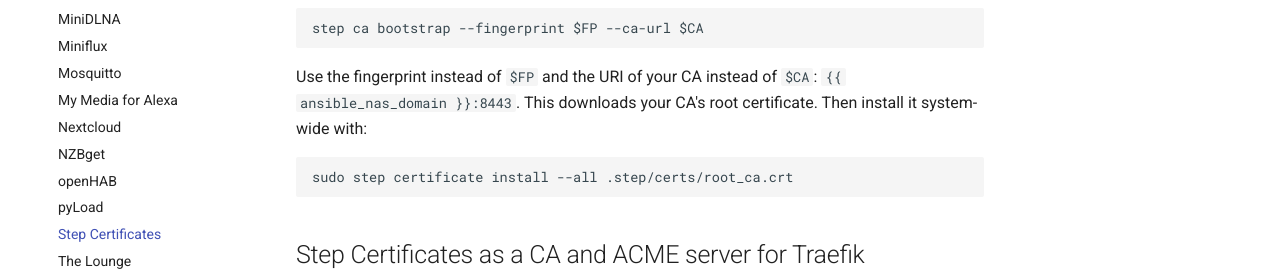
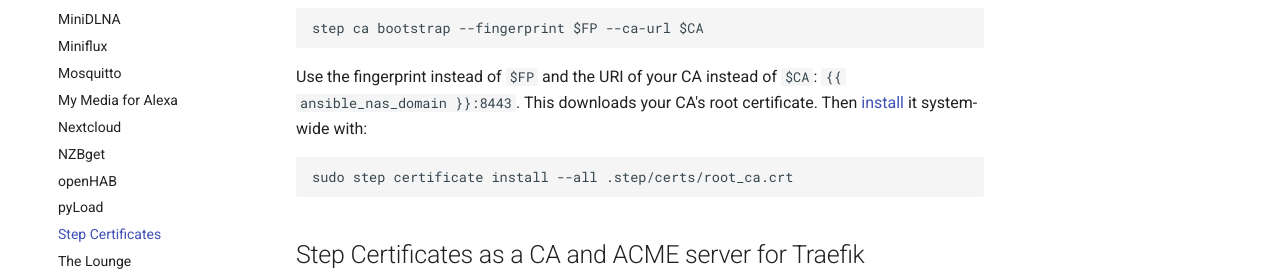
Before and after one commit to davestephens/ansible-nas, an MkDocs documentation site: the page built from docs/applications/step-ca.md, in a window 1280 px wide and 900 px high, scrolled down 662 px. Shown: the part 379-659 px from the top of the window. Built offline with MkDocs 1.6.1 and Material for MkDocs 9.7.7, drawn with Linux system fonts in a browser that asks for light colours; comment, search, counter and statistics services are not loaded; part of the change alters nothing that is shown.

````diff
--- a/docs/applications/step-ca.md
+++ b/docs/applications/step-ca.md
@@ -31,7 +31,7 @@ Then on your Linux desktop install the [step-cli](https://github.com/smallstep/c
 step ca bootstrap --fingerprint $FP --ca-url $CA
 ```
 
-Use the fingerprint instead of `$FP` and the URI of your CA instead of `$CA`: `{{ ansible_nas_domain }}:8443`. This downloads your CA's root certificate. Then install it system-wide with:
+Use the fingerprint instead of `$FP` and the URI of your CA instead of `$CA`: `{{ ansible_nas_domain }}:8443`. This downloads your CA's root certificate. Then [install](https://smallstep.com/docs/cli/certificate/install/) it system-wide with:
 
 ```
 sudo step certificate install --all .step/certs/root_ca.crt
````
